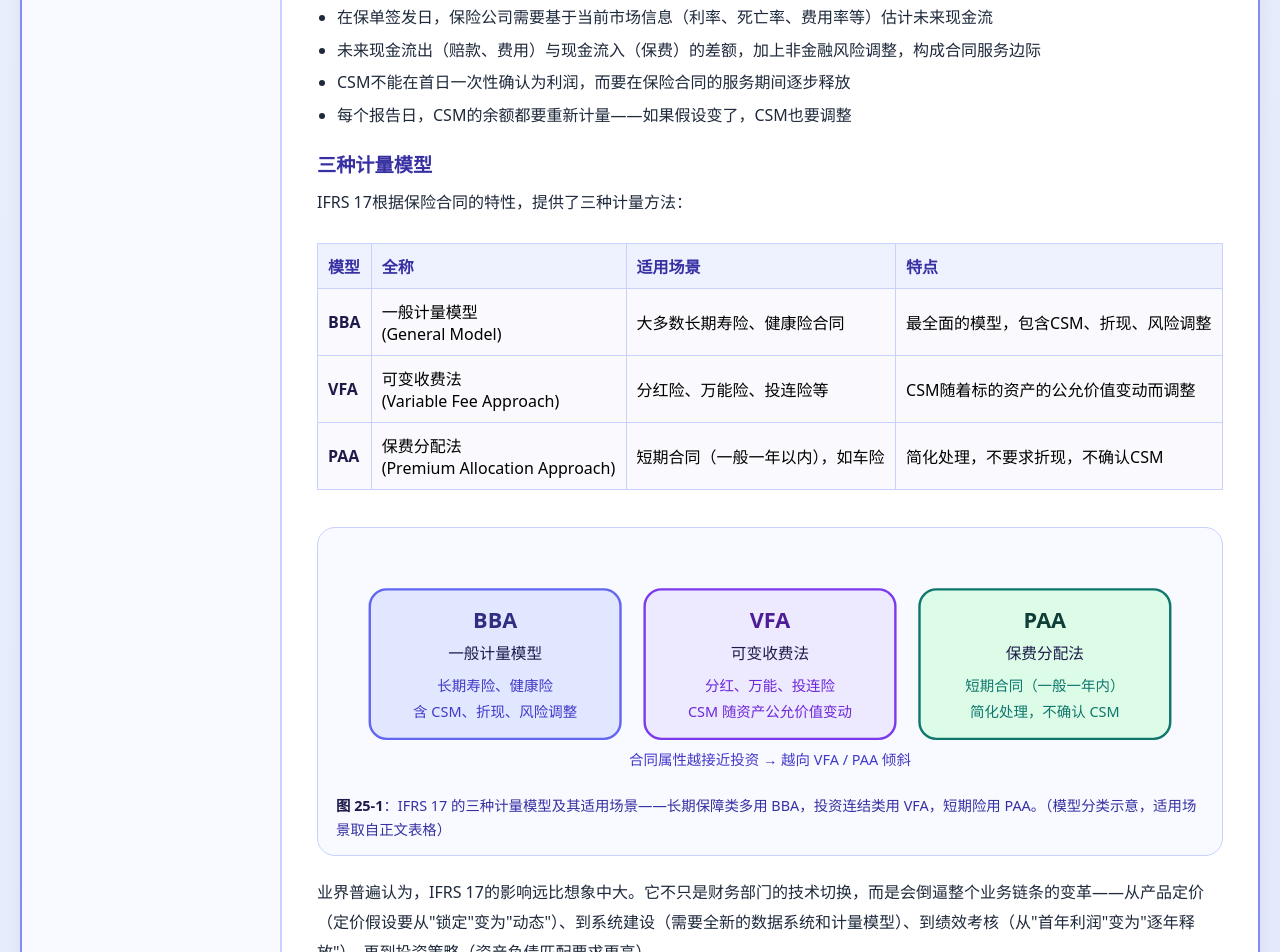
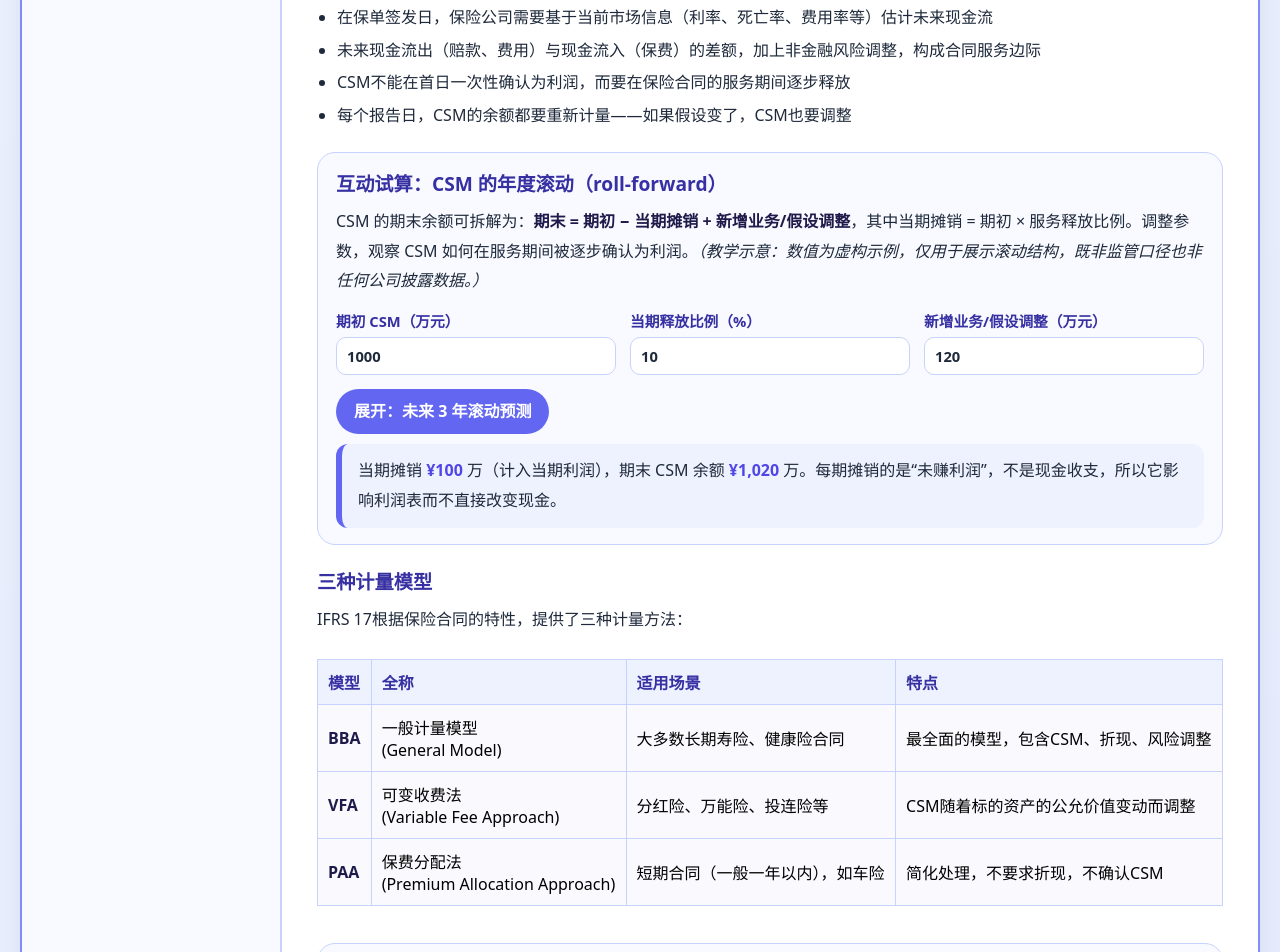
Before and after one commit to 1998x-stack/insurance-tutorial, a plain HTML site: page 25.html in a window 1280 px wide. Shown: the part 2248-3200 px from the top of the page. Drawn offline with Linux system fonts and the light colour scheme.

Commit message:
feat(insurance-tutorial): add interactive CSM roll-forward calculator to ch25

```diff
--- a/25.html
+++ b/25.html
@@ -5,6 +5,15 @@
     <meta name="viewport" content="width=device-width, initial-scale=1.0, maximum-scale=1.5, user-scalable=yes">
     <title>第25章 保险会计与信息披露</title>
     <link rel="stylesheet" href="theme.css">
+    <style>
+        .calc-widget { background:#f8faff; border:1px solid #c7d2fe; border-radius:18px; padding:16px 18px; margin:22px 0; }
+        .calc-widget h3 { margin-top:0; }
+        .calc-grid { display:grid; grid-template-columns:repeat(auto-fit,minmax(170px,1fr)); gap:14px; margin:14px 0; }
+        .calc-grid label { display:flex; flex-direction:column; gap:6px; font-weight:600; color:#3730a3; font-size:0.92rem; }
+        .calc-grid input { font:inherit; padding:8px 10px; border:1px solid #c7d2fe; border-radius:10px; background:#fff; color:#1e293b; }
+        .calc-result { font-variant-numeric:tabular-nums; background:#eef2ff; border-left:6px solid #6366f1; border-radius:12px; padding:12px 16px; margin:6px 0 0; }
+        .calc-result b { color:#4f46e5; }
+    </style>
 </head>
 <body>
 <a class="skip-link" href="#main">跳到正文</a>
@@ -138,6 +147,18 @@
             <li>CSM不能在首日一次性确认为利润，而要在保险合同的服务期间逐步释放</li>
             <li>每个报告日，CSM的余额都要重新计量——如果假设变了，CSM也要调整</li>
         </ul>
+
+        <section class="calc-widget" aria-labelledby="csm-heading">
+            <h3 id="csm-heading">互动试算：CSM 的年度滚动（roll-forward）</h3>
+            <p>CSM 的期末余额可拆解为：<strong>期末 = 期初 − 当期摊销 + 新增业务/假设调整</strong>，其中当期摊销 = 期初 × 服务释放比例。调整参数，观察 CSM 如何在服务期间被逐步确认为利润。<em>（教学示意：数值为虚构示例，仅用于展示滚动结构，既非监管口径也非任何公司披露数据。）</em></p>
+            <div class="calc-grid">
+                <label for="csm-open">期初 CSM（万元）<input type="number" id="csm-open" value="1000" min="0" step="50"></label>
+                <label for="csm-rel">当期释放比例（%）<input type="number" id="csm-rel" value="10" min="0" max="100" step="1"></label>
+                <label for="csm-new">新增业务/假设调整（万元）<input type="number" id="csm-new" value="120" step="20"></label>
+            </div>
+            <p><button type="button" id="csm-proj" style="font:inherit;font-weight:600;cursor:pointer;background:#6366f1;color:#fff;border:none;border-radius:40px;padding:8px 18px;">展开：未来 3 年滚动预测</button></p>
+            <p class="calc-result" id="csm-result" aria-live="polite">正在计算…</p>
+        </section>
 
         <h3>三种计量模型</h3>
 
@@ -329,5 +350,26 @@
     </main>
 </div>
 </div>
+<script>
+(function(){
+  var O=document.getElementById('csm-open'), R=document.getElementById('csm-rel'), Nn=document.getElementById('csm-new'),
+      res=document.getElementById('csm-result');
+  if(!O) return;
+  function fmt(x){ return x.toLocaleString('zh-CN',{maximumFractionDigits:1}); }
+  function calc(){
+    var o=Math.max(0,+O.value||0), r=Math.min(1,Math.max(0,(+R.value||0)/100)), ad=+Nn.value||0;
+    var rel=o*r, close=o-rel+ad;
+    res.innerHTML='当期摊销 <b>¥'+fmt(rel)+'</b> 万（计入当期利润），期末 CSM 余额 <b>¥'+fmt(close)+'</b> 万。'+
+      '每期摊销的是“未赚利润”，不是现金收支，所以它影响利润表而不直接改变现金。';
+  }
+  [O,R,Nn].forEach(function(el){ el.addEventListener('input',calc); el.addEventListener('change',calc); });
+  document.getElementById('csm-proj').addEventListener('click',function(){
+    var o=Math.max(0,+O.value||0), r=Math.min(1,Math.max(0,(+R.value||0)/100)), ad=+Nn.value||0, out='<br><b>3 年滚动：</b>';
+    for(var y=1;y<=3;y++){ var rel=o*r; o=o-rel+ad; out+='第'+y+'年末 ¥'+fmt(o)+' 万； '; }
+    res.innerHTML+=out;
+  });
+  calc();
+})();
+</script>
 </body>
 </html>
```
